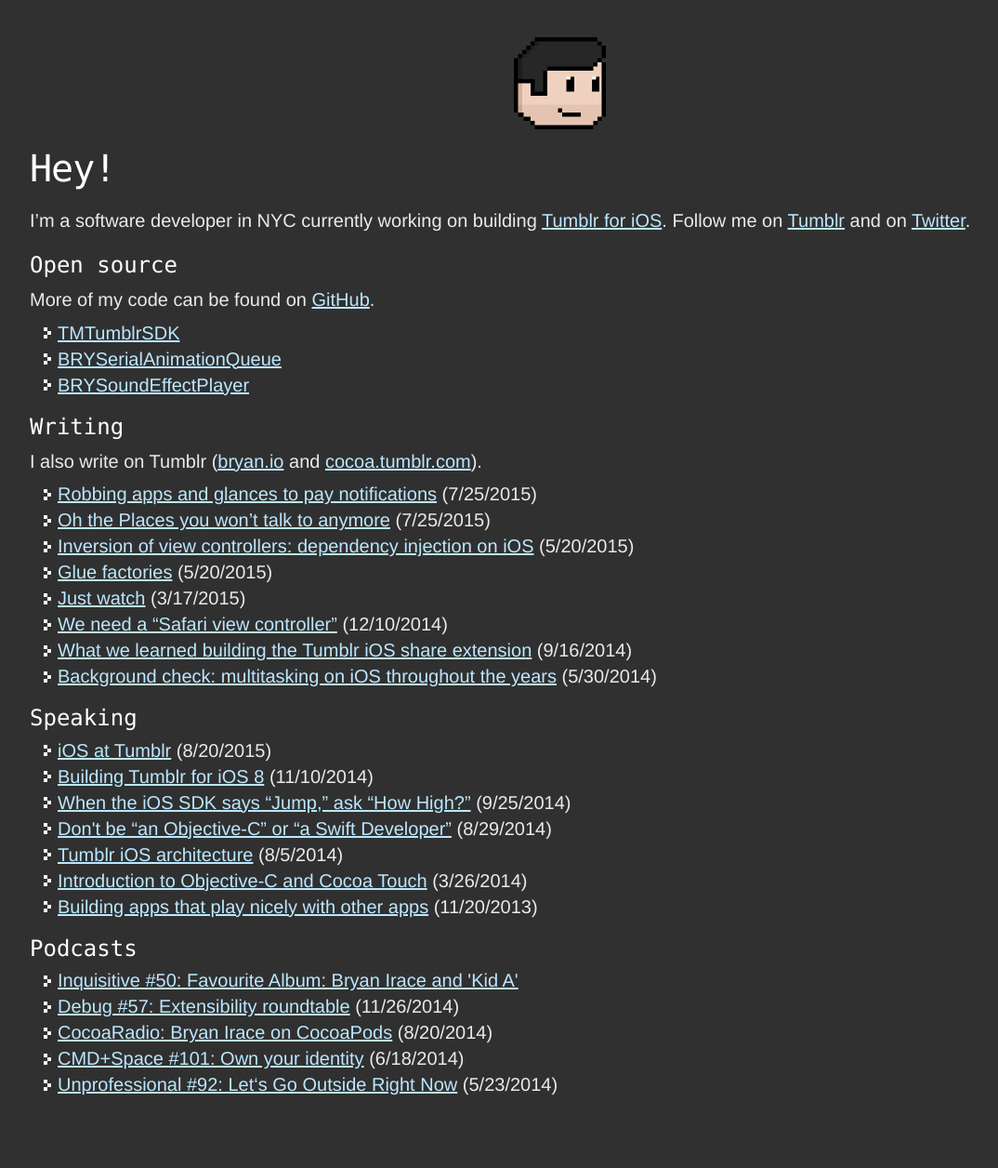
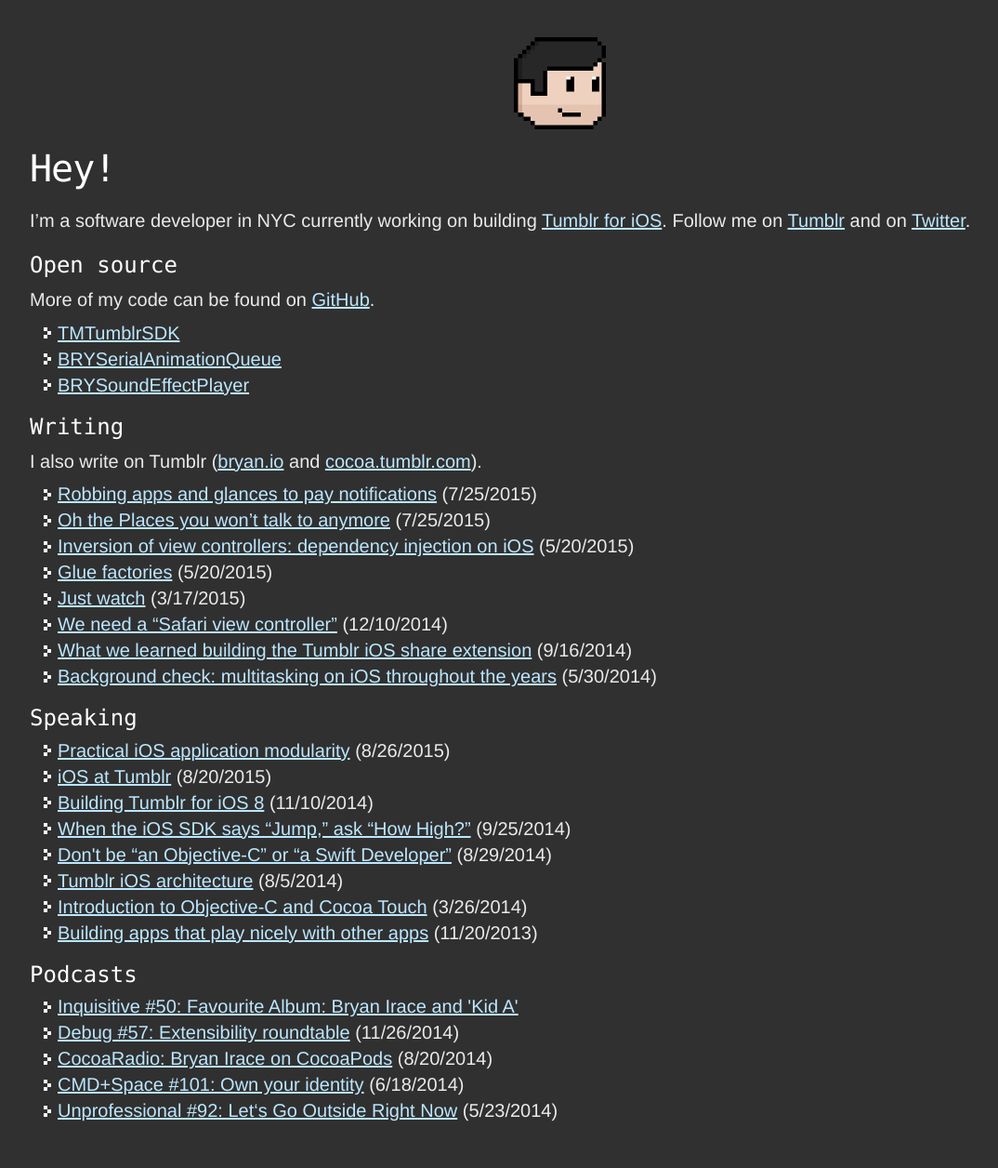
Before and after one commit to irace/irace.github.com, a Jekyll site: the page built from index.html, in a window 1280 px wide. Shown: the whole page at 93% size, without its empty margins (38-1112 px from the left). Built offline with Jekyll 4.4.1, drawn with Linux system fonts in a browser that asks for light colours; nearby versions of some CDN libraries; before the commit the page ends 1228 px from its top, so only the background shows below that.

Commit message:
Add Yahoo developer conference slides

```diff
--- a/index.html
+++ b/index.html
@@ -66,6 +66,7 @@
     <section>
       <h3>Speaking</h3>
       <ul class="bullet">
+        <li><a href="https://speakerdeck.com/irace/practical-ios-application-modularity">Practical iOS application modularity</a> (8/26/2015)</li>
         <li><a href="https://speakerdeck.com/irace/ios-at-tumblr">iOS at Tumblr</a> (8/20/2015)</li>
         <li><a href="https://speakerdeck.com/irace/building-tumblr-for-ios">Building Tumblr for iOS 8</a> (11/10/2014)</li>
         <li><a href="https://speakerdeck.com/irace/when-the-ios-sdk-says-jump-ask-how-high">When the iOS SDK says “Jump,” ask “How High?”</a> (9/25/2014)</li>
```
